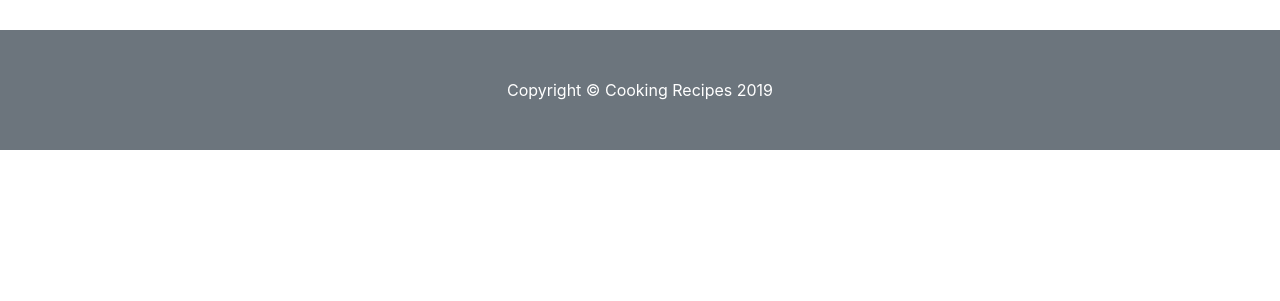
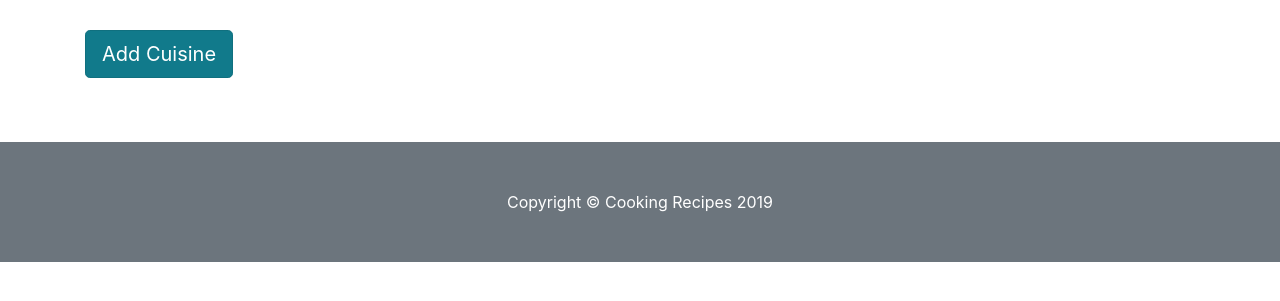
Before and after one commit to marcin-marciszewski/cooking-recipes-project, a Flask app: page /get_cuisines in a window 1280 px wide. Shown: the part 100-401 px from the top of the page. Run offline with Flask 2, Linux system fonts and the light colour scheme; data that the repository does not hold is empty; some libraries are stand-ins or nearby versions.

Commit message:
Add new cuisine functionality added

```diff
--- a/run.py
+++ b/run.py
@@ -85,16 +85,33 @@ def update_cuisine(cuisine_id):
         {'cuisine_name': request.form.get('cuisine_name')})
     return redirect(url_for('get_cuisines'))
 
+
+
+@app.route('/delete_cuisine/<cuisine_id>')
+def delete_cuisine(cuisine_id):
+    mongo.db.cuisines.remove({'_id': ObjectId(cuisine_id)})
+    return redirect(url_for('get_cuisines'))
+
+
+@app.route('/insert_cuisine', methods=["POST"])
+def insert_cuisine():
+    cuisines = mongo.db.cuisines
+    cuisine_data = {'cuisine_name': request.form.get('cuisine_name')}
+    cuisines.insert_one(cuisine_data)
+    return redirect(url_for('get_cuisines'))
+
+
+@app.route('/new_cuisine')
+def new_cuisine():
+    return render_template('addcuisine.html')
+
+
 @app.route("/mailto", methods=["GET","POST"])
 def mailto():
     if request.method == "POST":
         flash("Thank you {}, we have recived your message!".format(request.form["name"]))
     return render_template("mailto.html", page_title="Send a message")
 
-@app.route('/delete_cuisine/<cuisine_id>')
-def delete_cuisine(cuisine_id):
-    mongo.db.cuisines.remove({'_id': ObjectId(cuisine_id)})
-    return redirect(url_for('get_cuisines'))
 
 if __name__ == "__main__":
     app.run(host=os.environ.get("IP"),
--- a/templates/cuisines.html
+++ b/templates/cuisines.html
@@ -11,8 +11,13 @@
             <a href="{{url_for('delete_cuisine', cuisine_id=cuisine._id)}}" class="btn btn-danger btn-lg active ml-2" role="button" aria-pressed="true">Delete</a>
         </div>
     </div>
-    <hr class="divider my-4"> {% endfor %}
+    <hr class="divider my-4">
+    {% endfor %}
+    <div>
+        <a href="{{url_for('new_cuisine')}}" class="btn btn-info btn-lg active" role="button" aria-pressed="true">Add Cuisine</a>
+    </div>
 
 </div>
 
+
 {% endblock %}
```
Also changed, not shown: templates/addcuisine.html (added, +32 -0 lines).
